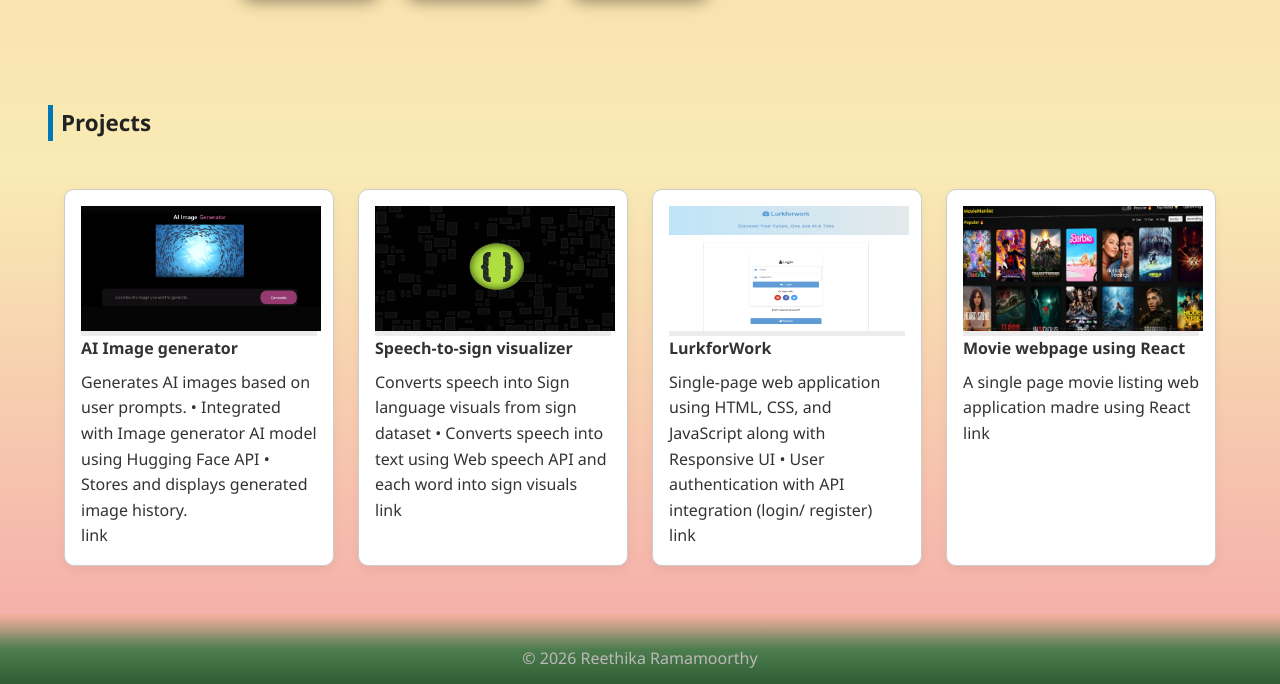
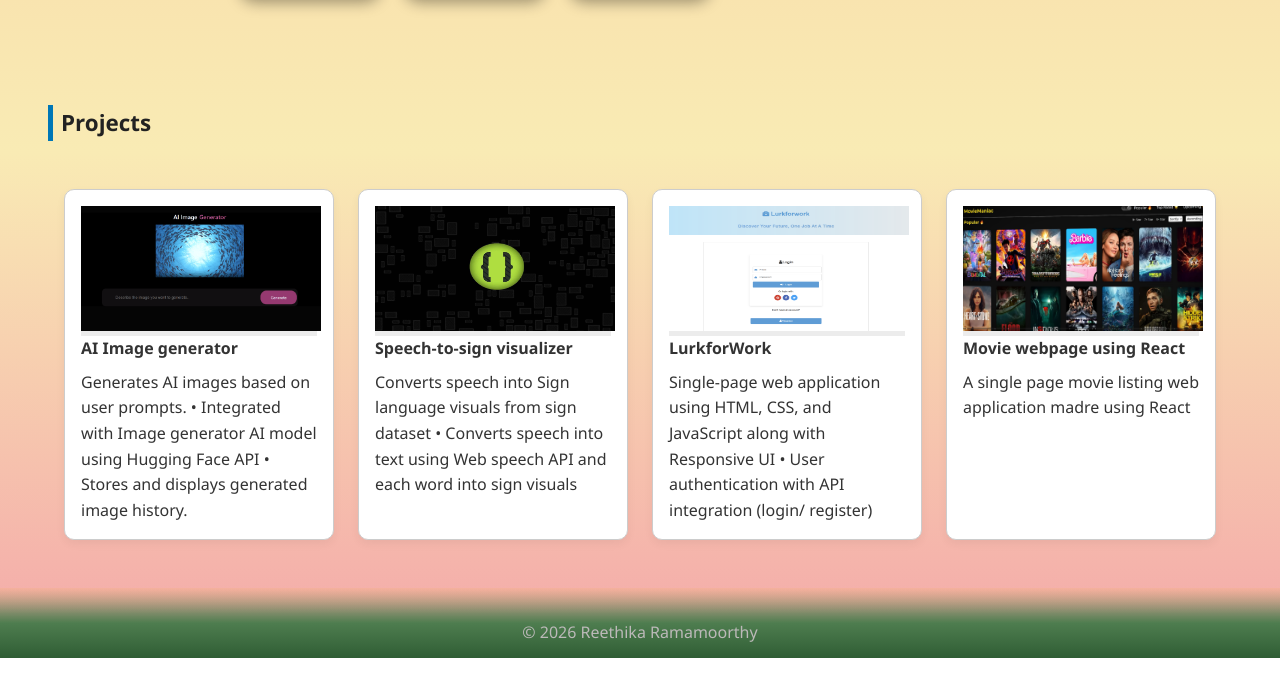
Before and after one commit to ReethikaR26/Portfolio_site, a plain HTML site: page index.html in a window 1280 px wide. Shown: the part 1373-2057 px from the top of the page. After the commit the page ends 2031 px from the top, so only its background shows below. Drawn offline with Linux system fonts and the light colour scheme.

Commit message:
nminor changes

```diff
--- a/index.html
+++ b/index.html
@@ -134,14 +134,14 @@
                 <div class="project-description">Generates AI images based on user prompts.
                     • Integrated with Image generator AI model using Hugging Face API
                     • Stores and displays generated image history.</div>
-                <div class="project-link">link</div>
+                <div class="project-link"></div>
             </div>
             <div class="projects-card">
                 <div class="card-image"><img src="underdev.jpg"/></div>
                 <div class="title">Speech-to-sign visualizer</div>
                 <div class="project-description"> Converts speech into Sign language visuals from sign dataset
                     • Converts speech into text using Web speech API and each word into sign visuals  </div>
-                <div class="project-link">link</div>
+                <div class="project-link"></div>
             </div>
             <div class="projects-card">
                 <div class="card-image"><img src="lurkforwork.png"/></div>
@@ -149,13 +149,13 @@
                 <div class="project-description">Single-page web application using HTML, CSS, and JavaScript along with Responsive UI
                     • User authentication with API integration (login/ register)
                     </div>
-                <div class="project-link">link</div>
+                <div class="project-link"></div>
             </div>
             <div class="projects-card">
                 <div class="card-image"><img src="movieweb.png"/></div>
                 <div class="title">Movie webpage using React</div>
                 <div class="project-description">A single page movie listing web application madre using React </div>
-                <div class="project-link">link</div>
+                <div class="project-link"></div>
             </div>
             <div class="kite-container">
             <div class="kite">
```
